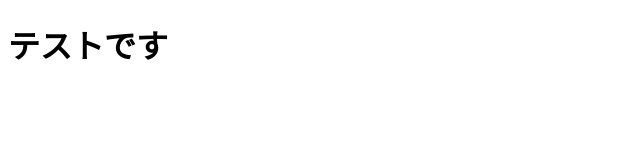
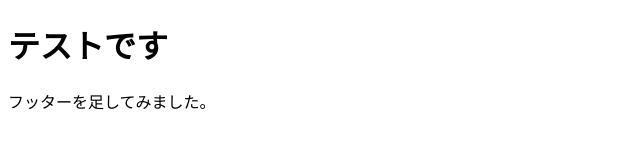
Before and after one commit to shigeg747/130test, a plain HTML site: page index.html in a window 1280 px wide. Shown: the whole page, without its empty margins (0-640 px from the left). Drawn offline with Linux system fonts and the light colour scheme.

Commit message:
しげじーの修正フッター

```diff
--- a/index.html
+++ b/index.html
@@ -7,5 +7,8 @@
 </head>
 <body>
     <h1>テストです</h1>
+<footer>
+    <div>フッターを足してみました。</div>
+</footer>
 </body>
 </html>
```
